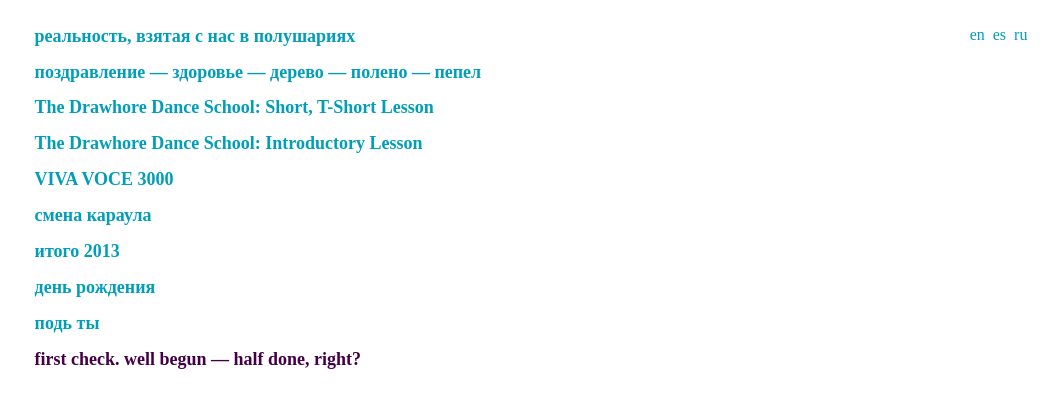
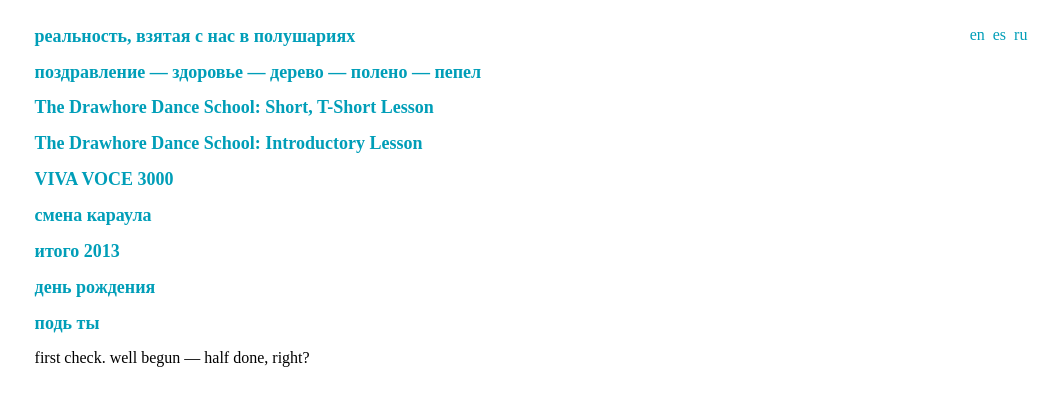
Before and after one commit to slr/slr.github.io, a Jekyll site: the page built from index.html, in a window 1280 px wide. Shown: the top 408 px of the page, without its empty margins (223-1280 px from the left). Built offline with Jekyll 4.4.1, drawn with Linux system fonts in a browser that asks for light colours.

```diff
--- a/index.html
+++ b/index.html
@@ -6,7 +6,7 @@ title: index page
 <ul class="pl">
 {% for post in site.posts %}
 <li>
-<h2><a href="{{ post.url }}">{{ post.title }}</a><h2>
+<h2><a href="{{ post.url }}">{{ post.title }}</a></h2>
 {{ post.excerpt }}
 </li>
 {% endfor %}
```
